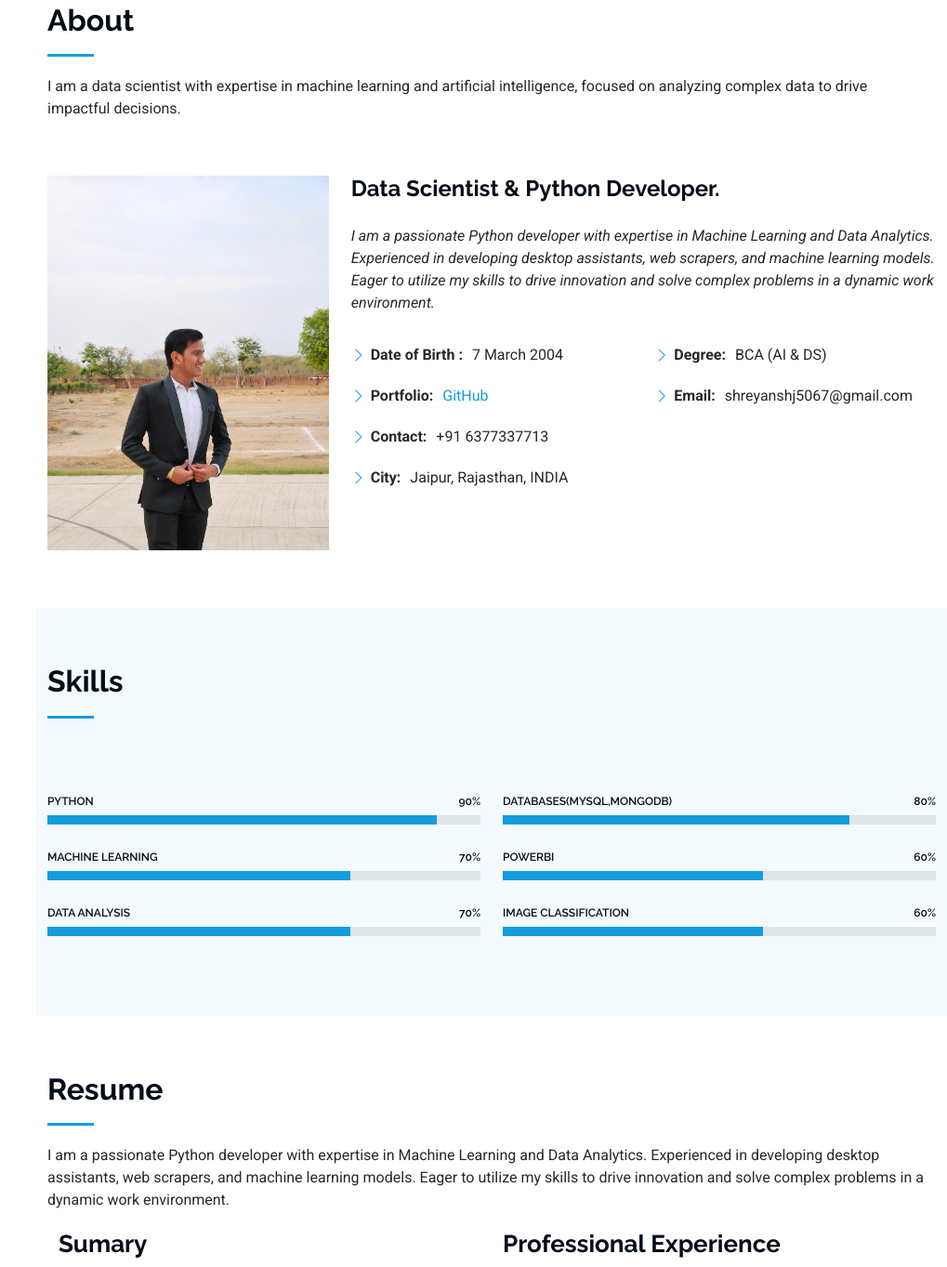
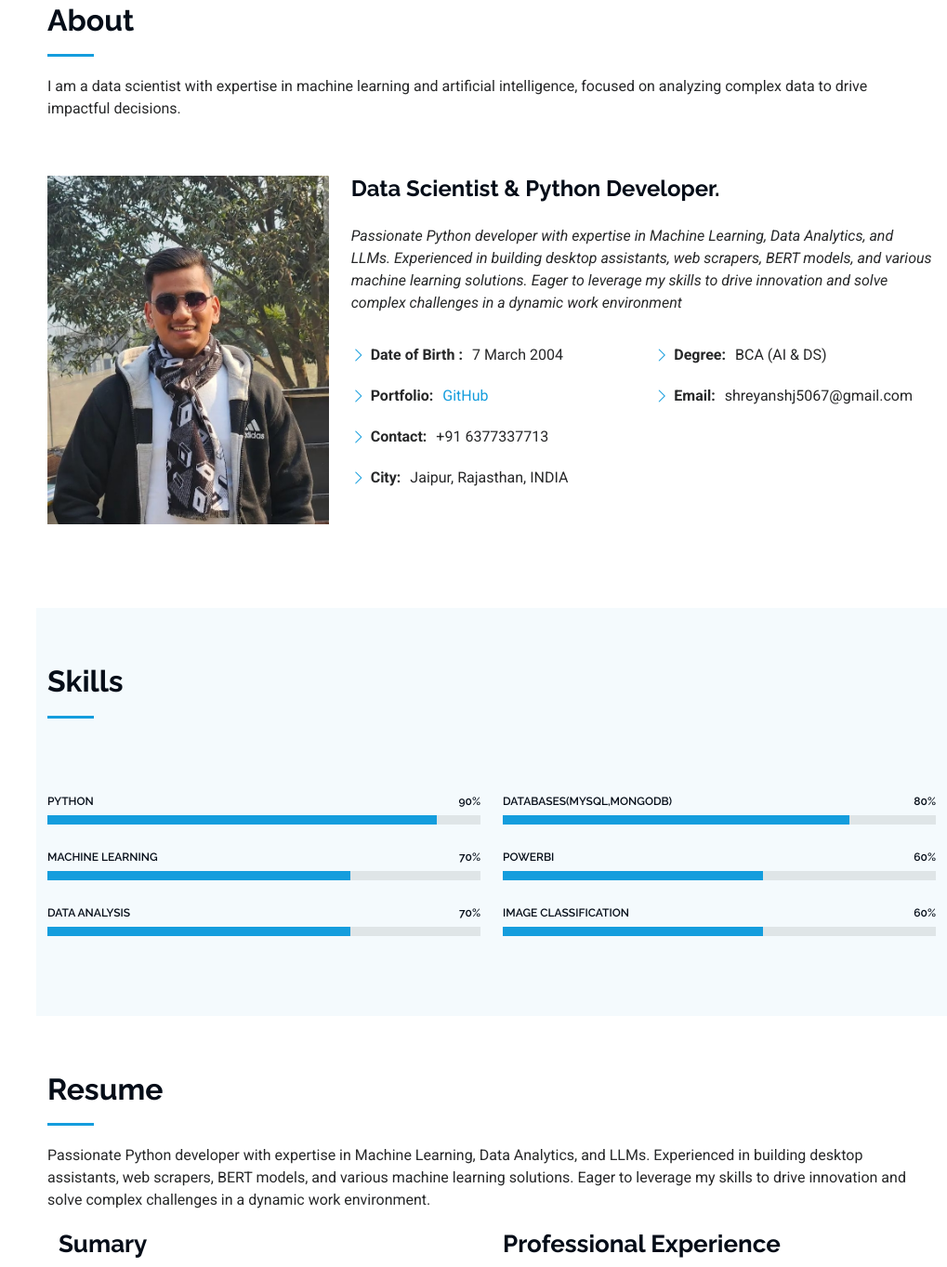
Before and after one commit to shreyanshj6983/shreyanshj6983.github.io, a plain HTML site: page index.html in a window 1280 px wide. Shown: the part 857-2220 px from the top of the page at 93% size, without its empty margins (261-1280 px from the left). Drawn offline with Linux system fonts and the light colour scheme.

Commit message:
Update index.html

```diff
--- a/index.html
+++ b/index.html
@@ -42,7 +42,7 @@
     <i class="header-toggle d-xl-none bi bi-list"></i>
 
     <div class="profile-img">
-      <img src="assets/img/tushar.jpg" alt="" class="img-fluid rounded-circle">
+      <img src="assets/img/me.jpg" alt="" class="img-fluid rounded-circle">
     </div>
 
     <a href="index.html" class="logo d-flex align-items-center justify-content-center">
@@ -95,7 +95,7 @@
     <!-- Hero Section -->
     <section id="hero" class="hero section dark-background">
 
-      <img src="assets/img/tarunrathi.jpg" alt="" data-aos="fade-in" class="">
+      <img src="assets/img/tarunrathi.jpg" alt="" data-aos="fade-in" class=""> <!--Background Image-->
 
       <div class="container" data-aos="fade-up" data-aos-delay="100">
         <h2>Shreyansh Modi</h2>
@@ -117,12 +117,12 @@
 
         <div class="row gy-4 justify-content-center">
           <div class="col-lg-4">
-            <img src="assets/img/tarunrathim.jpg" class="img-fluid" alt="">
+            <img src="assets/img/tushar.jpg" class="img-fluid" alt=""> <!--Profile Image-->
           </div>
           <div class="col-lg-8 content">
             <h2>Data Scientist &amp; Python Developer.</h2>
             <p class="fst-italic py-3">
-              I am a passionate Python developer with expertise in Machine Learning and Data Analytics. Experienced in developing desktop assistants, web scrapers, and machine learning models. Eager to utilize my skills to drive innovation and solve complex problems in a dynamic work environment.
+              Passionate Python developer with expertise in Machine Learning, Data Analytics, and LLMs. Experienced in building desktop assistants, web scrapers, BERT models, and various machine learning solutions. Eager to leverage my skills to drive innovation and solve complex challenges in a dynamic work environment
             </p>
             <div class="row">
               <div class="col-lg-6">
@@ -150,55 +150,6 @@
       </div>
 
     </section><!-- /About Section -->
-
-    <!-- Stats Section -->
-    <!-- <section id="stats" class="stats section">
-
-      <div class="container" data-aos="fade-up" data-aos-delay="100">
-
-        <div class="row gy-4">
-
-          <div class="col-lg-3 col-md-6">
-            <div class="stats-item">
-              <i class="bi bi-emoji-smile"></i>
-              <span data-purecounter-start="0" data-purecounter-end="2" data-purecounter-duration="1" class="purecounter"></span>
-              <p><strong>Happy Clients</strong></p>
-            </div>
-          </div> -->
-          <!-- End Stats Item -->
-
-          <!-- <div class="col-lg-3 col-md-6">
-            <div class="stats-item">
-              <i class="bi bi-journal-richtext"></i>
-              <span data-purecounter-start="0" data-purecounter-end="5" data-purecounter-duration="1" class="purecounter"></span>
-              <p><strong>Projects</strong></p>
-            </div>
-          </div> -->
-          <!-- End Stats Item -->
-
-          <!-- <div class="col-lg-3 col-md-6">
-            <div class="stats-item">
-              <i class="bi bi-headset"></i>
-              <span data-purecounter-start="0" data-purecounter-end="14" data-purecounter-duration="1" class="purecounter"></span>
-              <p><strong>Hours Of Support</strong></p>
-            </div>
-          </div> -->
-          <!-- End Stats Item -->
-
-          <!-- <div class="col-lg-3 col-md-6">
-            <div class="stats-item">
-              <i class="bi bi-people"></i>
-              <span data-purecounter-start="0" data-purecounter-end="3" data-purecounter-duration="1" class="purecounter"></span>
-              <p><strong>Hard Workers</strong></p>
-            </div>
-          </div> -->
-          <!-- End Stats Item -->
-
-        </div>
-
-      </div>
-
-    </section><!-- /Stats Section -->
 
     <!-- Skills Section -->
     <section id="skills" class="skills section light-background">
@@ -278,10 +229,9 @@
       <!-- Section Title -->
       <div class="container section-title" data-aos="fade-up">
         <h2>Resume</h2>
-        <p>I am a passionate Python developer with expertise in Machine Learning and Data Analytics.
-          Experienced in developing desktop assistants, web scrapers, and machine learning models.
-          Eager to utilize my skills to drive innovation and solve complex problems in a dynamic work
-          environment.</p>
+        <p>Passionate Python developer with expertise in Machine Learning, Data Analytics, and LLMs.
+           Experienced in building desktop assistants, web scrapers, BERT models, and various machine learning solutions.
+           Eager to leverage my skills to drive innovation and solve complex challenges in a dynamic work environment.</p>
       <!-- </div>End Section Title -->
 
       <div class="container">
@@ -335,7 +285,7 @@
                 <li>Lane Detection for Autonomus Car : Image classification using OpenCV</li>
                 <li>Sentiment Analysis Projects using NLP and BERT(SMS Spam Detection, Tweet Analysis)</li>
                 <li>Web Scrapping : Scraped Product Details from Flipkart like Product Description, Price, Ratings from web page and stored in backend</li>
-                <!-- <li>Chatbot using Dialogflow and Python</li> -->
+                <li>Developed a machine learning model to accurately classify messages as spam or not, utilizing natural language processing techniques and optimizing for performance</li>
               </ul>
             </div><!-- Edn Resume Item -->
 
```
